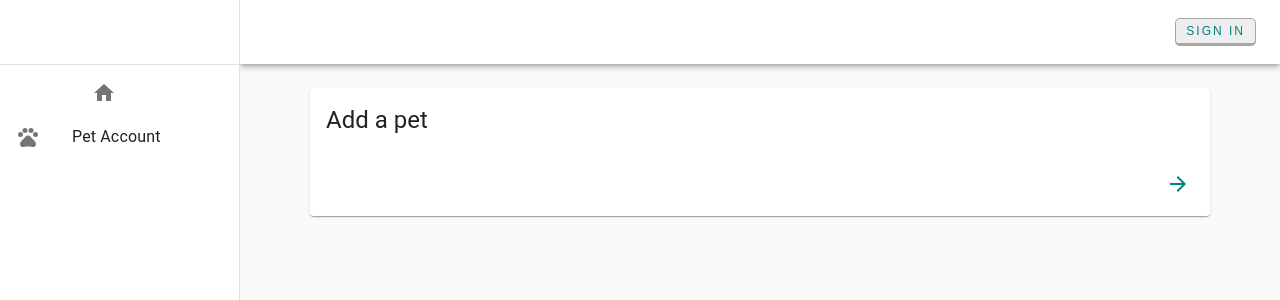
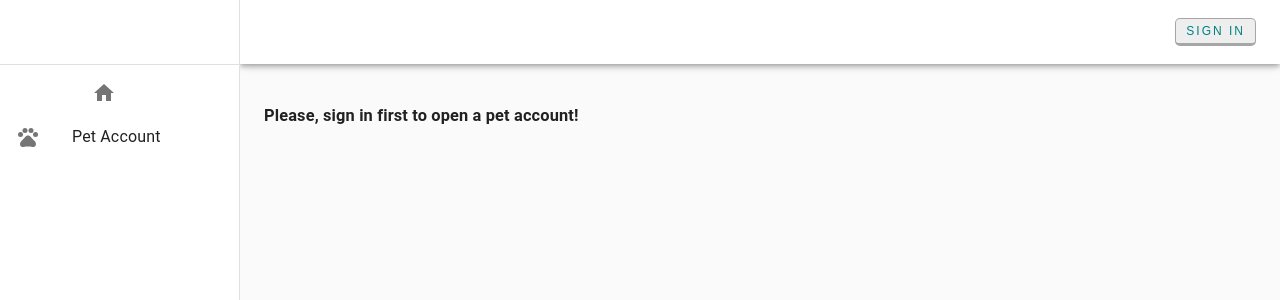
Before and after one commit to irynaborsuk/pet-documents, a React (Create React App) app: page /pet-account in a window 1280 px wide. Shown: the top 300 px of the page. Built offline with nearby package versions, Linux system fonts and the light colour scheme.

Commit message:
undated authentication schema

```diff
--- a/src/containers/PetAccount/PetAccount.tsx
+++ b/src/containers/PetAccount/PetAccount.tsx
@@ -3,6 +3,7 @@ import { Card, CardActions, CardHeader, createStyles, IconButton } from '@materi
 import ArrowForwardIcon from '@material-ui/icons/ArrowForward';
 import { makeStyles } from '@material-ui/core/styles';
 import { useHistory } from 'react-router';
+import { useAuth0 } from '@auth0/auth0-react';
 
 const useStyles = makeStyles(() =>
 	createStyles({
@@ -29,9 +30,16 @@ const useStyles = makeStyles(() =>
 const PetAccount = () => {
 	const classes = useStyles();
 	const history = useHistory();
+	const { isAuthenticated } = useAuth0();
+
+	if (!isAuthenticated) {
+		return <h3>Please, sign in first to open a pet account!</h3>;
+	}
 
 	return (
 		<div className={classes.root}>
+			{
+				isAuthenticated && (
 					<Card className={classes.card}>
 						<CardHeader
 							title="Add a pet"
@@ -47,6 +55,9 @@ const PetAccount = () => {
 							</IconButton>
 						</CardActions>
 					</Card>
+				)
+			}
+
 		</div>
 
 	);
```
Lines whose indentation alone changed are shown as unchanged.
